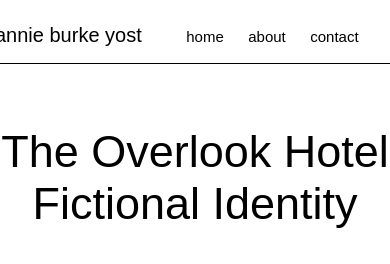
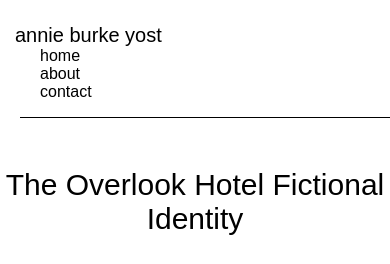
Before and after one commit to annieyost/annieyost.github.io, a plain HTML site: page overlook.html in a window 390 px wide. Shown: the top 264 px of the page. Drawn offline with Linux system fonts and the light colour scheme; grey boxes are pictures that could not be loaded; a web font is replaced by a local one.

Commit message:
margin stuff

```diff
--- a/portfolio.css
+++ b/portfolio.css
@@ -496,12 +496,16 @@ highlightsp1{
     h4{
         font-size: 40px;
     }
-
+    h2{
+        font-size: 30px;
+    }
     p{
         font-size: 20px;
     }
     .paragraph1{
         grid-column:1/4;
+        margin-left: 5px;
+        margin-right:5px;
     }
 
     img {
@@ -510,10 +514,22 @@ highlightsp1{
     }
     .center{
         text-align: center;
-    grid-column:1/2;
+        grid-column:1/4;
     }
+    .navigation{
+        margin-left: 20px;
+    }
+    #title{
+        padding-right: 40px;
+     padding-left:none;
+        margin-left: none;
 
-
+    }
+    li{
+    display:block;
+        font-size: 16px;
+    margin-left: -20px;
+        padding-left: -30px;
 }
 /*
 @font-face{
```
Lines whose indentation alone changed are shown as unchanged.
